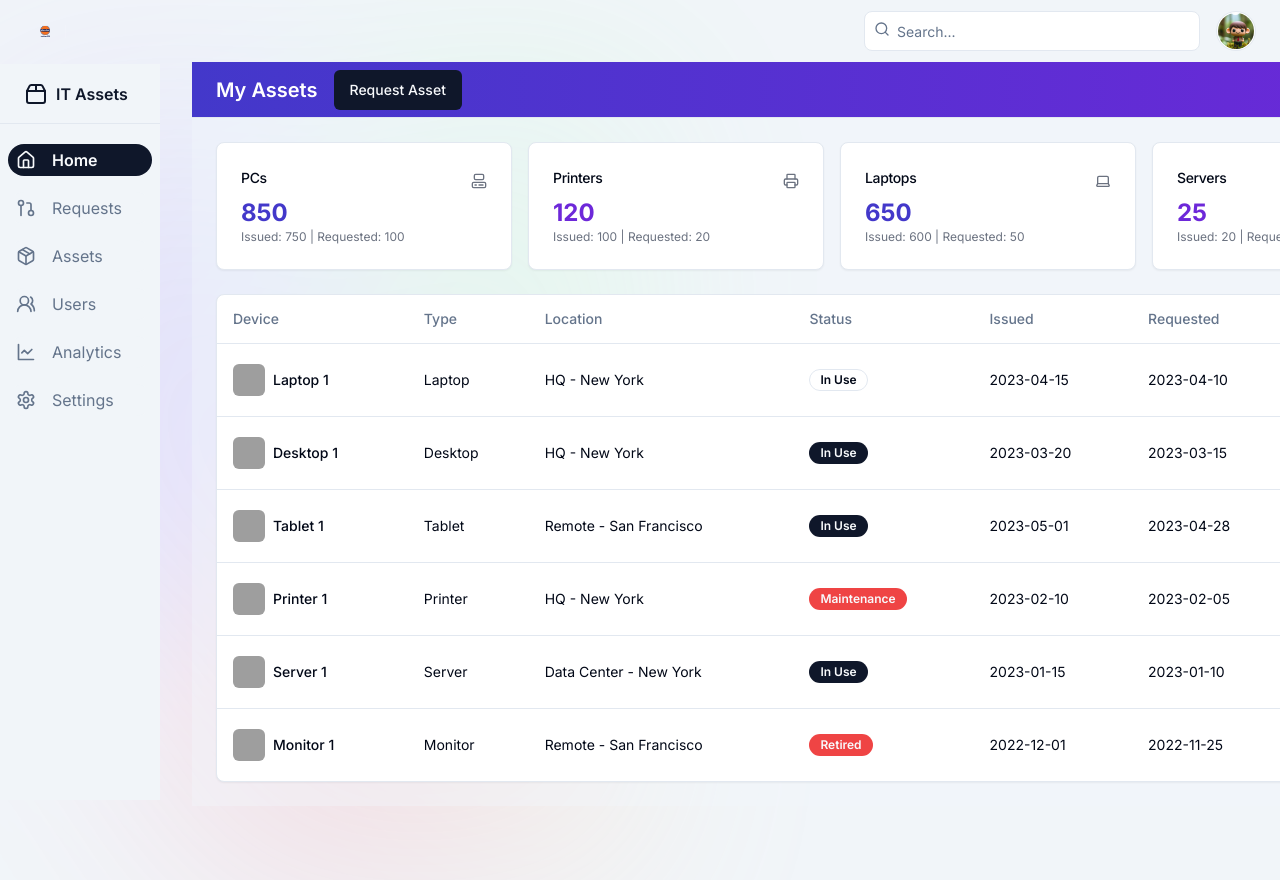
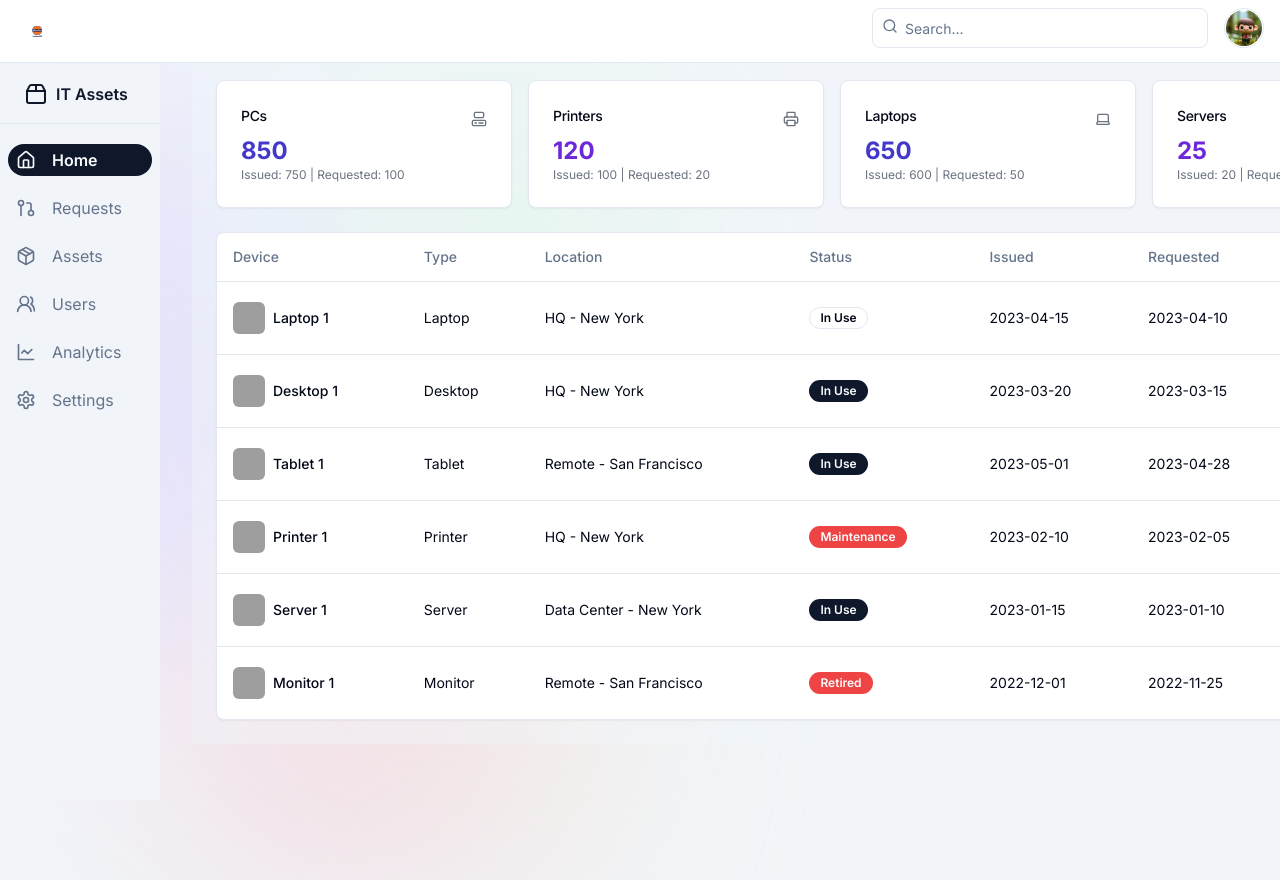
Before and after one commit to AbhikshaGoel/assets-inventory, a Next.js app: page / in a window 1280 px wide. Shown: the top 880 px of the page. Built offline with nearby package versions, Linux system fonts and the light colour scheme; grey boxes are pictures that could not be loaded.

Commit message:
fixed navbar

```diff
--- a/app/layout.tsx
+++ b/app/layout.tsx
@@ -1,7 +1,7 @@
 import type { Metadata } from "next";
 import { Inter } from "next/font/google";
 import "./globals.css";
-import Navbar from "@/components/navbar/nav";
+import Navbar from "@/components/navbar/Navbar";
 import { cn } from "@/lib/utils";
 import  Sidebar  from "@/components/sidebar";
 
@@ -24,9 +24,9 @@ export default function RootLayout({
         <div className="main">
           <div className="gradient"></div>
         </div>
-        <main className="relative z-10 flex flex-col">
-          <Navbar className="fixed" />
-          <div className="flex flex-col w-full">{children}</div>
+        <main className="relative z-10">
+          <Navbar  />
+          {children}
         </main>
       </body>
     </html>
--- a/components/navbar/nav.tsx
+++ b/components/navbar/Navbar.tsx
@@ -23,23 +23,11 @@ interface NavbarProps {
     className?: string;
 }
 const Navbar = ({ className }: NavbarProps) => {
-    const router = useRouter();
-    const [darkMode, setDarkMode] = useState(false);
 
-    const toggleDarkMode = () => {
-        setDarkMode(!darkMode);
-        if (!darkMode) {
-            document.documentElement.classList.add("dark");
-            window.localStorage.setItem("isDarkMode", "true");
-        } else {
-            document.documentElement.classList.remove("dark");
-            window.localStorage.removeItem("isDarkMode");
-        }
-    };
 
     return (
-        <header className={`navbar ${className} sticky top-0 z-30 flex h-20 items-center
-        gap-4 border-b bg-background px-4 py-2 sm:static sm:h-auto sm:border-0 sm:bg-transparent sm:px-6`}>
+        <header className="fixed top-0 z-30 flex
+        gap-4 border-b bg-background px-4 py-2 w-full h-auto ">
                   {/* className=" dark:bg-slate-700/70  bg-opacity-0 backdrop-filter backdrop-blur-sm flex flex-row justify-between w-full p-2 py-4 z-10 lg:px-8 shadow-sm border-b-[1px] border-slate-900/10 lg:border-0 dark:border-slate-300/10"> */}
 
 
```
